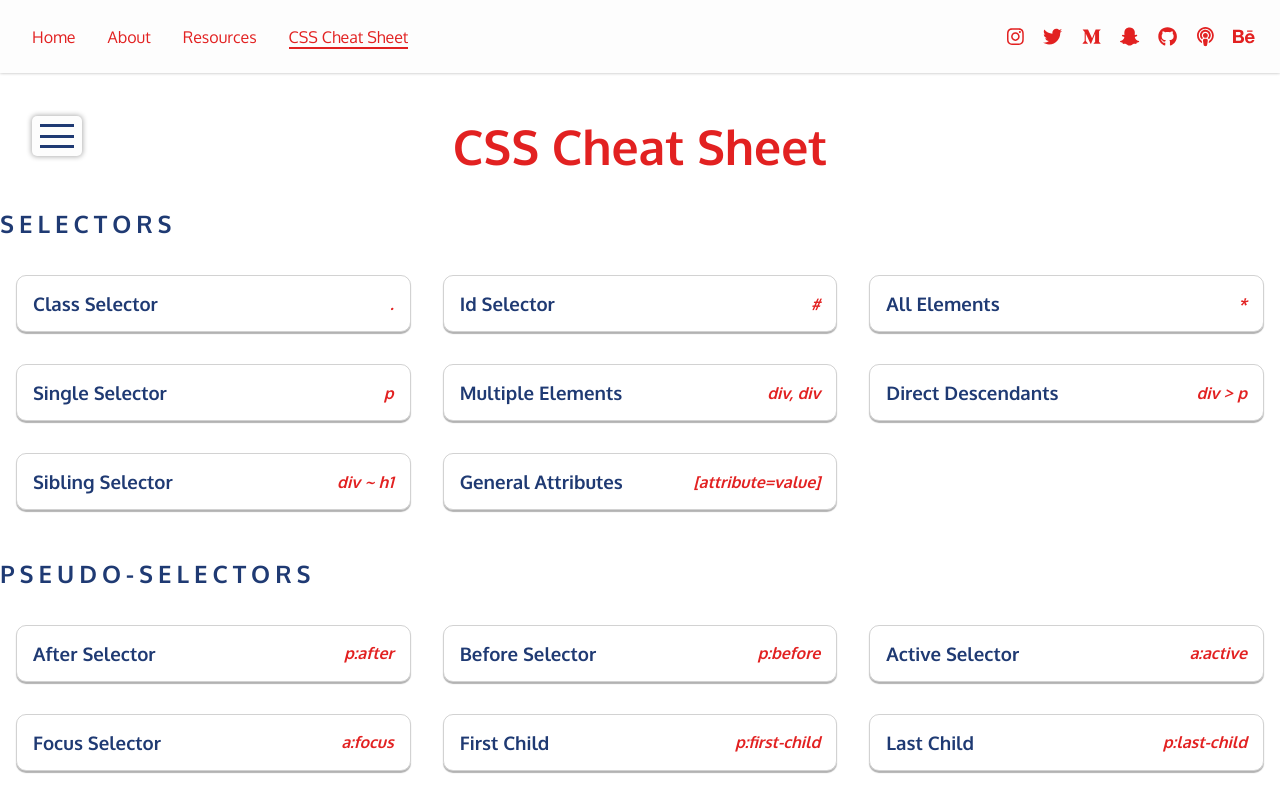
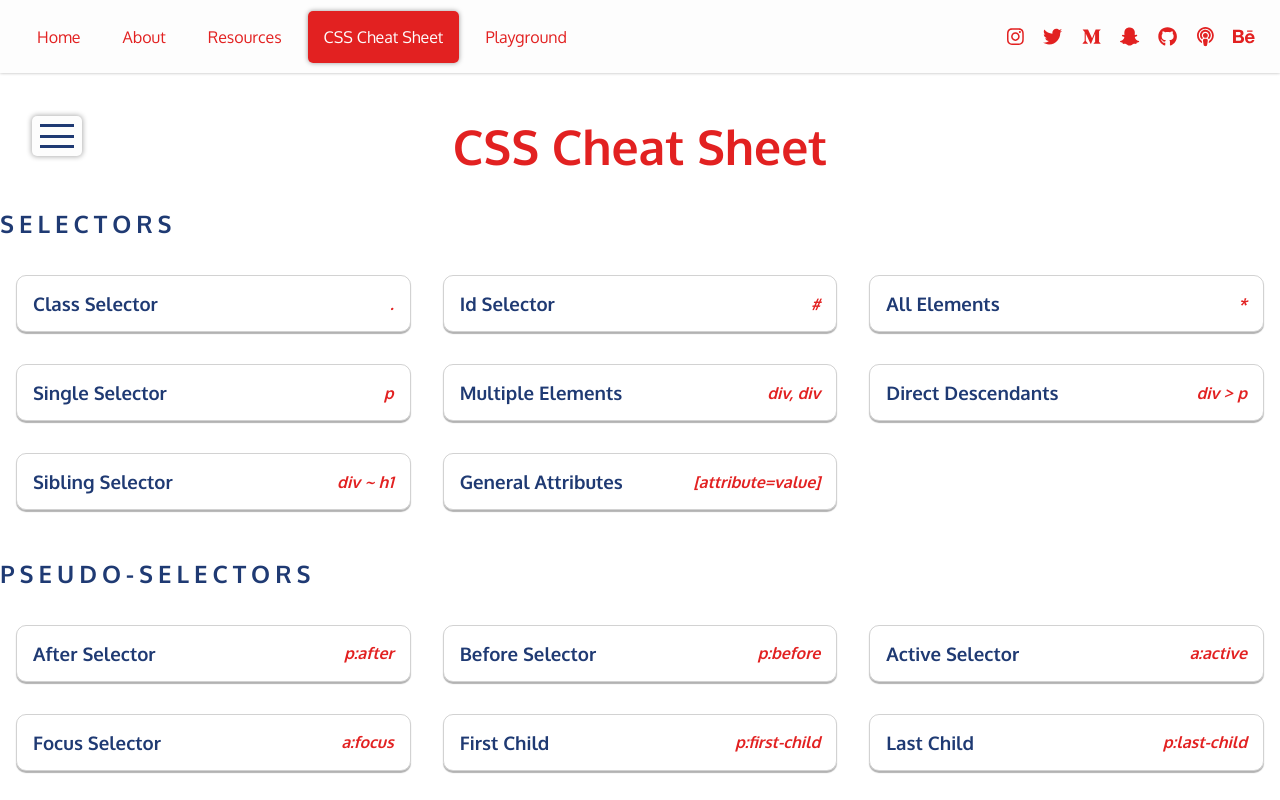
Before and after one commit to tyrelchambers/Tyrel-Chambers, a React app: page /css-cheat-sheet in a window 1280 px wide. Shown: the top 800 px of the page. Built offline with nearby package versions, Linux system fonts and the light colour scheme.

Commit message:
add resources link

```diff
--- a/src/layouts/Nav/Nav.js
+++ b/src/layouts/Nav/Nav.js
@@ -38,6 +38,9 @@ export default class Nav extends Component {
           <li>
             <NavLink exact to="/css-cheat-sheet">CSS Cheat Sheet</NavLink>
           </li>
+          <li>
+            <NavLink exact to="/playground">Playground</NavLink>
+          </li>
         </ul>
 
         <ul className="mobile-navbar">
@@ -53,6 +56,9 @@ export default class Nav extends Component {
           <li>
             <NavLink exact to="/css-cheat-sheet" onClick={this.handleLinkClick}>CSS Cheat Sheet</NavLink>
           </li>
+          <li>
+            <NavLink exact to="/playground">Playground</NavLink>
+          </li>
         </ul>
 
         <div className="mobile-nav-toggle">
--- a/src/layouts/Nav/Nav.scss
+++ b/src/layouts/Nav/Nav.scss
@@ -2,15 +2,21 @@
 
 .navbar {
   display: flex;
-
-  li {
-    margin: 0 1em;
-  }
+  height: 100%;
 
   a {
     color: $red;
     text-decoration: none;
     font-weight: 500;
+    padding: 1em;
+    margin: 0 5px;
+    border-radius: 5px;
+    &:hover {
+      background-color: $red;
+      color: $white;
+      border-radius: 5px;
+      box-shadow: 0px 0px 5px rgba(black, 0.4);
+    }
   }
 }
 
@@ -55,7 +61,11 @@
   background-color: $white !important;
 }
 .active {
-  border-bottom: 2px solid $red;
+  background-color: $red;
+  color: $white !important;
+  border-radius: 5px;
+  box-shadow: 0px 0px 5px rgba(black, 0.4);
+
 }
 
 .hidden {
```
